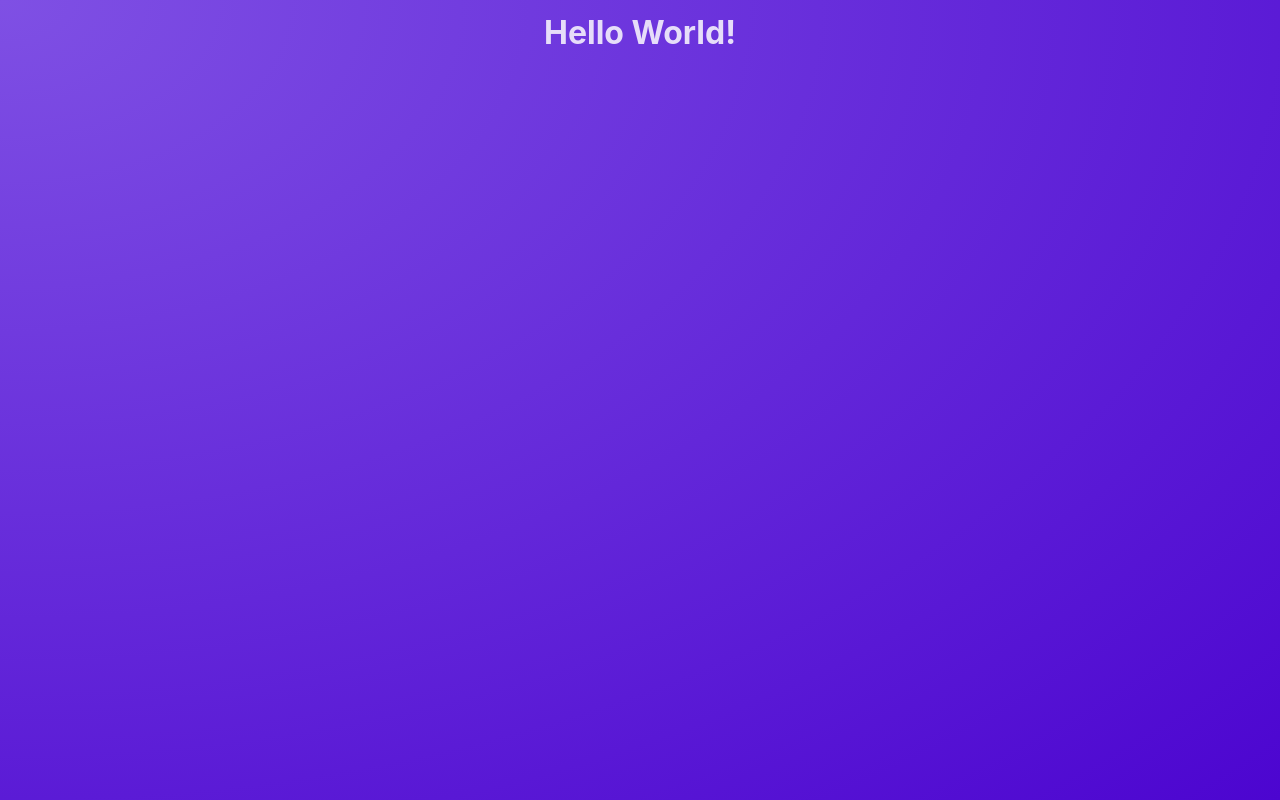
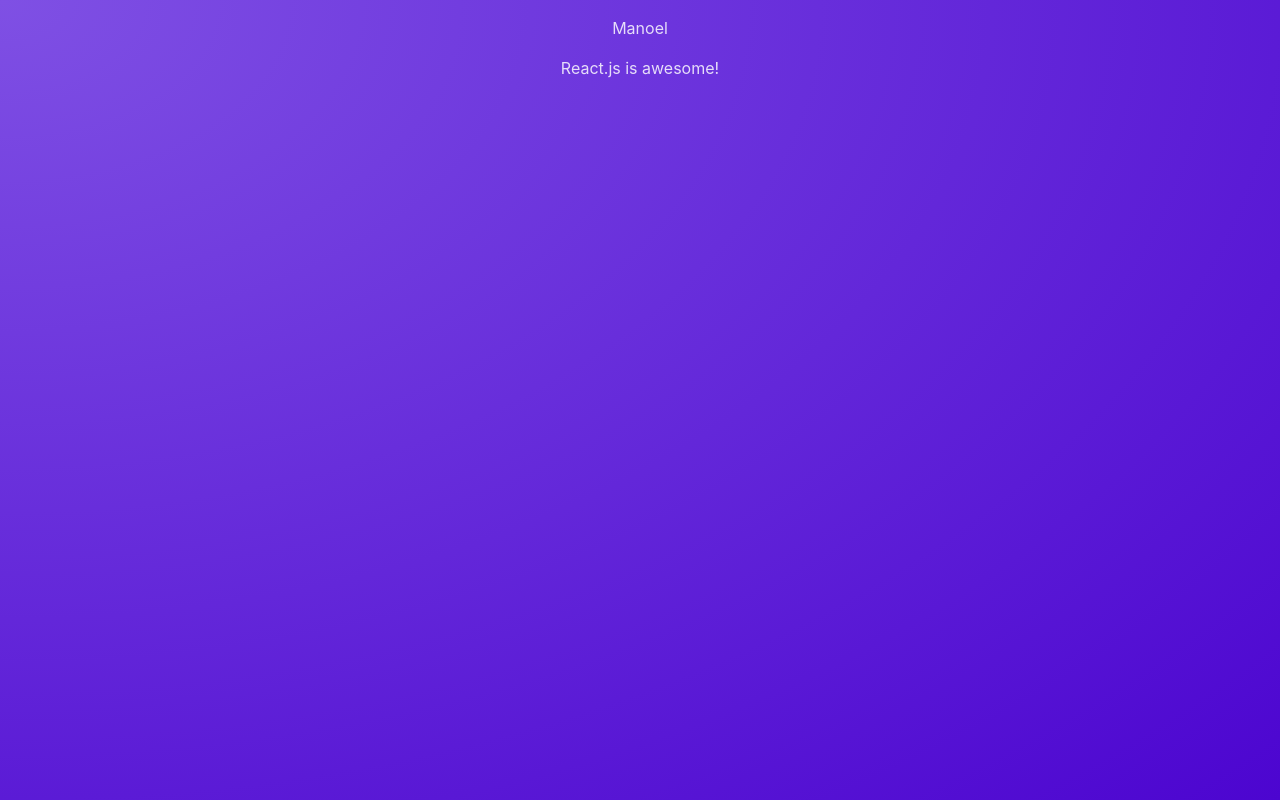
Before and after one commit to manoelsslima/rtcg-react-crash-course, a React (Vite) app: page / in a window 1280 px wide. Built offline with nearby package versions, Linux system fonts and the light colour scheme.

Commit message:
feat: first component

```diff
--- a/src/App.jsx
+++ b/src/App.jsx
@@ -1,5 +1,7 @@
+import Post from "./components/Post";
+
 function App() {
-  return <h1>Hello World!</h1>;
+  return <Post />;
 }
 
 export default App;
--- /dev/null
+++ b/src/components/Post.jsx
@@ -0,0 +1,8 @@
+function Post() {
+    return <div>
+        <p>Manoel</p>
+        <p>React.js is awesome!</p>
+    </div>
+}
+
+export default Post;
```
Also changed, not shown: 2 other files (tests, documents, lock files or other folders).
